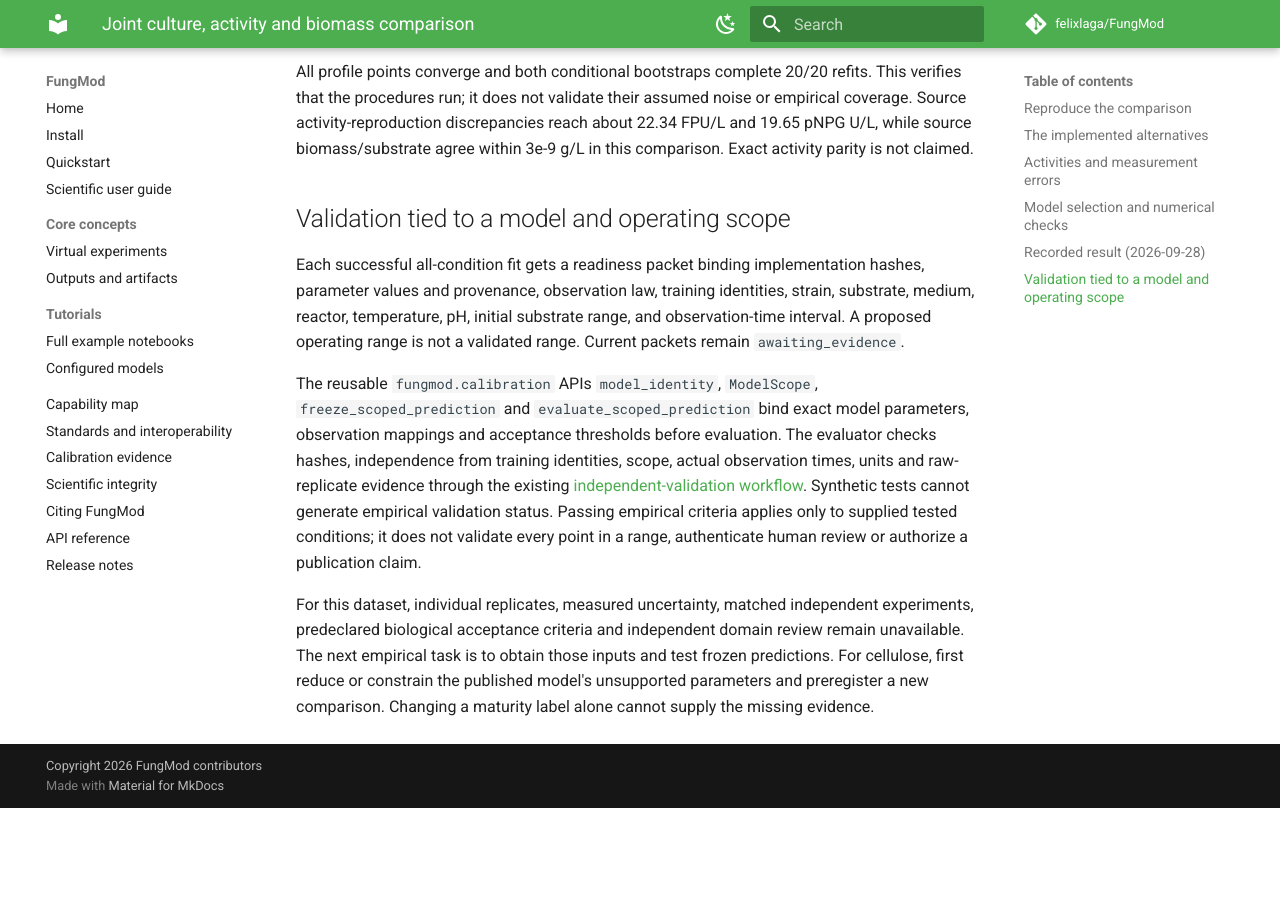
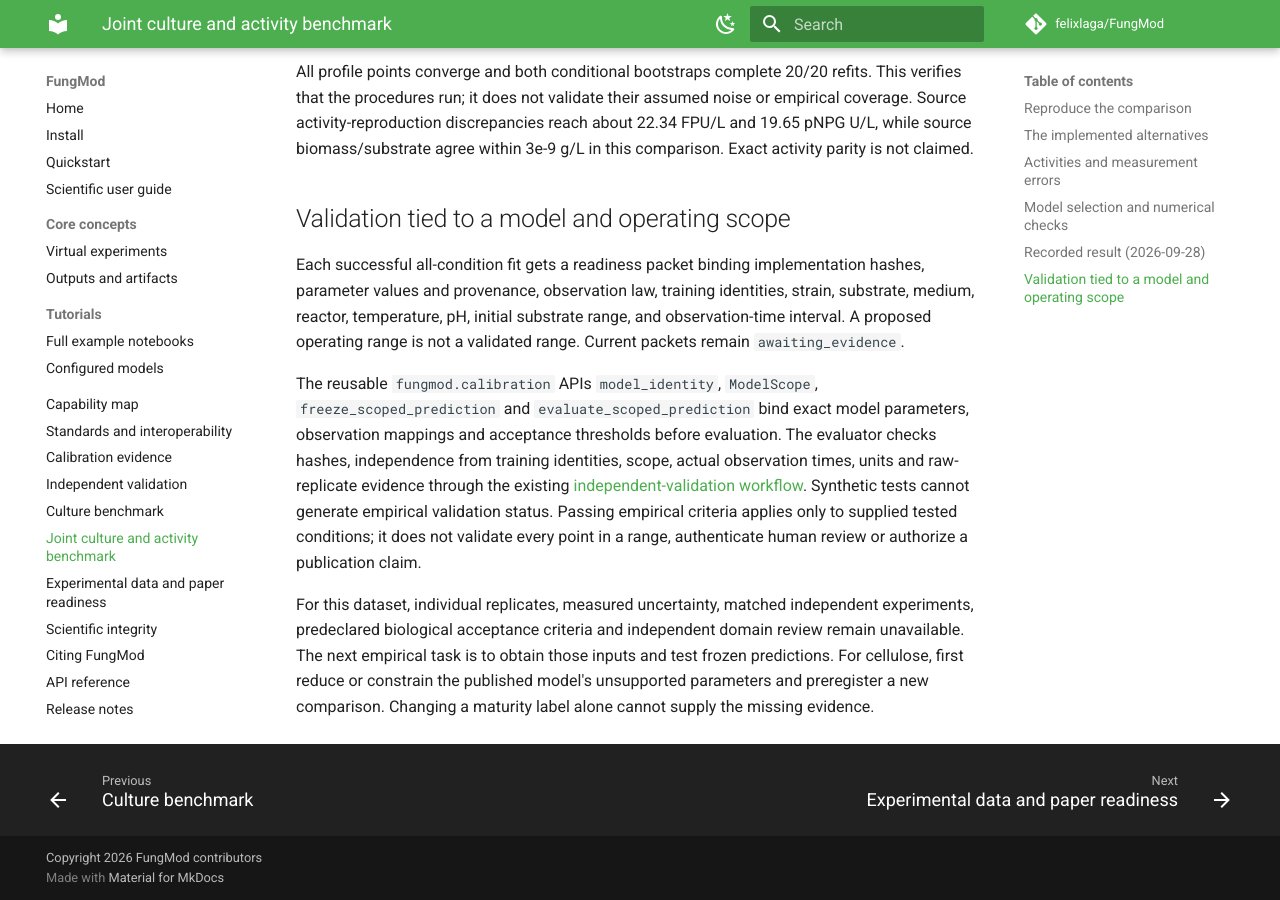
Before and after one commit to felixlaga/FungMod, an MkDocs documentation site: the page built from docs/gelain-joint-benchmark.md, in a window 1280 px wide and 900 px high, scrolled down 4297 px. Built offline with MkDocs 1.6.1 and Material for MkDocs 9.7.7, drawn with Linux system fonts in a browser that asks for light colours; comment, search, counter and statistics services are not loaded; before the commit the page ends 5105 px from its top, so only the background shows below that.

Commit message:
Expose benchmark and validation documentation [skip ci]

```diff
--- a/mkdocs.yml
+++ b/mkdocs.yml
@@ -77,6 +77,10 @@
   - Capability map: capabilities.md
   - Standards and interoperability: standards.md
   - Calibration evidence: calibration-evidence.md
+  - Independent validation: independent-validation.md
+  - Culture benchmark: gelain-culture-benchmark.md
+  - Joint culture and activity benchmark: gelain-joint-benchmark.md
+  - Experimental data and paper readiness: paper-readiness.md
   - Scientific integrity: scientific-integrity.md
   - Citing FungMod: citing.md
   - API reference: api.md
```
